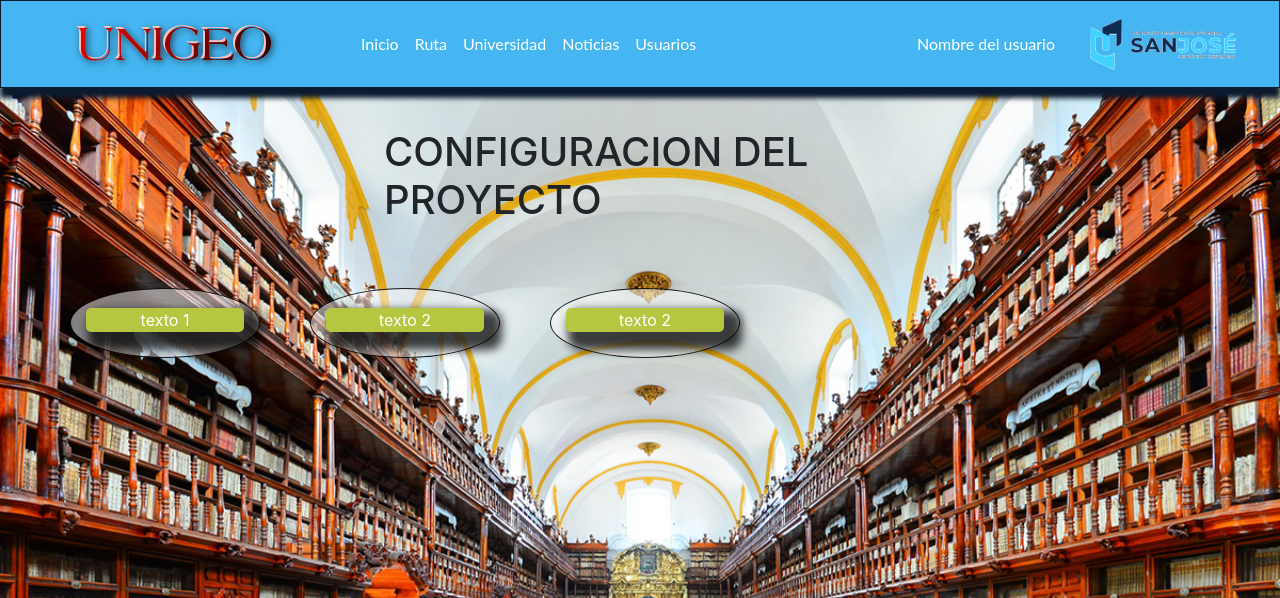
After one commit to Jonathanbustos15/Unigeo, a PHP site: page /Unigeo/vistas/Configuraproyecto.php in a window 1280 px wide. The commit adds this page. Shown: the top 598 px of the page. Run offline with PHP 8.4, Linux system fonts and the light colour scheme.

Commit message:
"Confproyecto 1"

```diff
--- /dev/null
+++ b/vistas/Configuraproyecto.php
@@ -0,0 +1,49 @@
+<!DOCTYPE html>
+<link href="componentes/css/Styleconfproyecto.css" rel="stylesheet" type="text/css"/>
+<script src="componentes/js/jquery-3.3.1.min.js" type="text/javascript"></script>
+<script src="componentes/js/popper.min.js" type="text/javascript"></script>
+<script src="componentes/js/bootstrap.min.js" type="text/javascript"></script>
+
+
+<html>
+    <head>
+        <meta charset="UTF-8">
+        <title>Configuracion del proyecto</title>
+    </head>
+    <body>
+        <?php include("header.php"); ?>
+
+        <div class="panel">
+            <h1>CONFIGURACION DEL PROYECTO</h1>
+        </div>
+
+        <div class="container">
+            <div class="row">
+
+                <div class="col-2 c1">
+                    <div class="t1">
+                        texto 1
+                    </div>
+                </div>
+
+                <div class="col-2 c2">
+                    <div class="t2">
+                        texto 2
+                    </div>
+                </div>
+
+                <div class="col-2 c3">
+                     <div class="t3">
+                        texto 2
+                    </div>
+                </div>
+
+
+            </div>
+
+
+        </div>
+
+
+    </body>
+</html>
--- /dev/null
+++ b/vistas/componentes/css/Styleconfproyecto.css
@@ -0,0 +1,30 @@
+h1{
+    margin:10% 30% 5% !important;
+}
+
+.c1{
+    margin-right: 50px;
+}
+
+
+.c3{
+    margin-left: 50px;
+}
+
+.c1, .c2, .c3{
+    background: rgba(255, 255, 255,.5);
+    border: solid 1px rgba(0,0,0,0.9);
+    color:white;
+    border-radius: 50%;
+    height: 70px;
+    width: 100px;
+    text-align: center;
+    padding: 1.2em;
+}
+
+.t1, .t2, .t3{
+
+    background: #B6C641;
+    border-radius: 5px;
+    box-shadow: 10px 10px 10px 8px rgba(0,0,0,0.75);
+}
--- a/vistas/componentes/css/Stylehead.css
+++ b/vistas/componentes/css/Stylehead.css
@@ -1,5 +1,13 @@
+body{
+    margin:0 auto;
+    background-image: url("../../componentes/images/fondod.jpg");
+    background-repeat:no-repeat;
+    background-size:100% 100%;
+    background-attachment: fixed;
+}
+
 .menu{
-    margin: 5% auto;
+    margin: 5%;
 
 }
 
@@ -11,6 +19,7 @@
     font-weight: bold;
     text-align:center;
     margin-left: 15px;
+
 }
 
 .nav-bg ,a{
--- a/vistas/header.php
+++ b/vistas/header.php
@@ -12,7 +12,7 @@
 
     </head>
     <body>
-        <div class="">
+        <div class="menu">
             <nav class="navbar fixed-top navbar-expand-md nav-bg heade">
 <!--                <div>
                     <img src="componentes/images/Logo.png" alt=""/>
@@ -21,7 +21,6 @@
                     <span class="navbar-toggler-icon"></span>
                 </button>
 
-                </button>
                 <a href="#" class="navbar-brand">
                     <img src="componentes/images/UNIGEO1.png" alt=""/>
                 </a>
--- a/vistas/menu.php
+++ b/vistas/menu.php
@@ -10,7 +10,7 @@
     <?php include("header.php"); ?>
 
     <div class="container">
-        <div class="row titulo">
+        <div class="row">
 
             <div class="col-sm">
             </div>
@@ -21,7 +21,7 @@
             <tbody>
                 <tr>
                     <td>Proyecto</td>
-                    <td>  <a class="btnb" href="#">View sketched (Arial)</a></td>
+                    <td>  <a class="btnb" href="#">Opcion 1</a></td>
                     <td>  <a class="btnb" href="#">Opcion 2</a></td>
                     <td>  <a class="btnb" href="#">Opcion 3</a></td>
                 </tr>
```
Also changed, not shown: vistas/Menup.php (deleted, +0 -110 lines), vistas/componentes/css/StyleMenu.css (+11 -18 lines).
